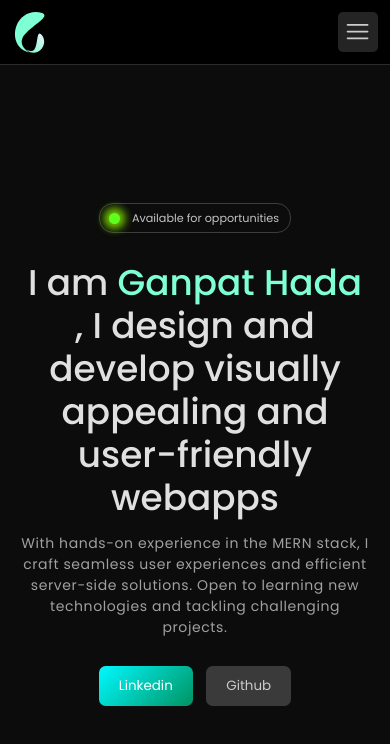
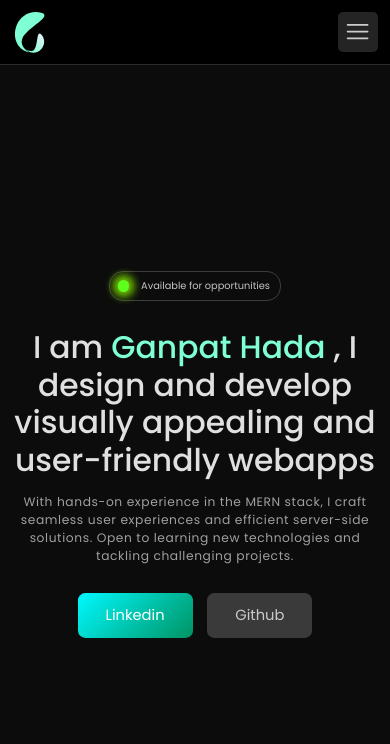
Before and after one commit to GanpatHada/my_portfolio, a React (Vite) app: page / in a window 390 px wide. Shown: the top 744 px of the page. Built offline with nearby package versions, Linux system fonts and the light colour scheme; no server answers.

Commit message:
style : home font

```diff
--- a/src/pages/home/Home.css
+++ b/src/pages/home/Home.css
@@ -11,7 +11,6 @@
   display: flex;
   flex-direction: column;
   gap: 2rem;
-
   height: fit-content;
   margin: 20px 0px;
 }
@@ -91,10 +90,8 @@
   display: flex;
   align-items: center;
   position: relative;
-
-
 }
-#home-action > .home-buttons:hover:after{
+#home-action > .home-buttons:hover:after {
   content: "";
   position: absolute;
   top: 0px;
@@ -103,8 +100,6 @@
   width: 100%;
   background-color: rgba(255, 255, 255, 0.178);
   border-radius: 0.5em;
-
-
 }
 
 #home-action > .home-buttons > span {
@@ -123,15 +118,14 @@
   margin-right: 1em;
 }
 
-
 @media screen and (max-width: 540px) {
   #home-content {
-    width: 90%;
-    font-size: 0.8rem;
+    width: calc(100vw - 20px);
+    font-size: 0.7rem;
   }
 
   #home-action > .home-buttons {
-    font-size: 1.2em;
-    padding: 10px 20px;
+    font-size: 1.5em;
+    padding: 12px 28px;
   }
 }
```
Lines whose indentation alone changed are shown as unchanged.
